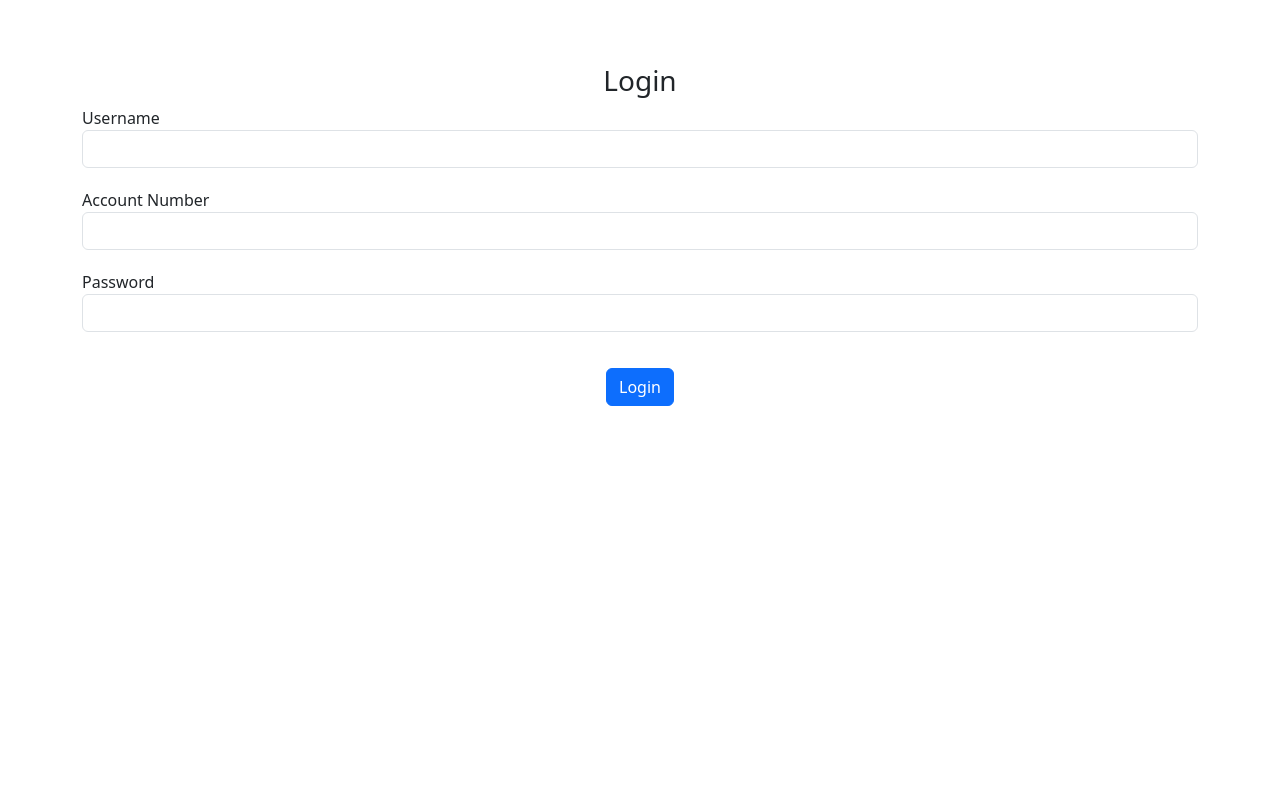
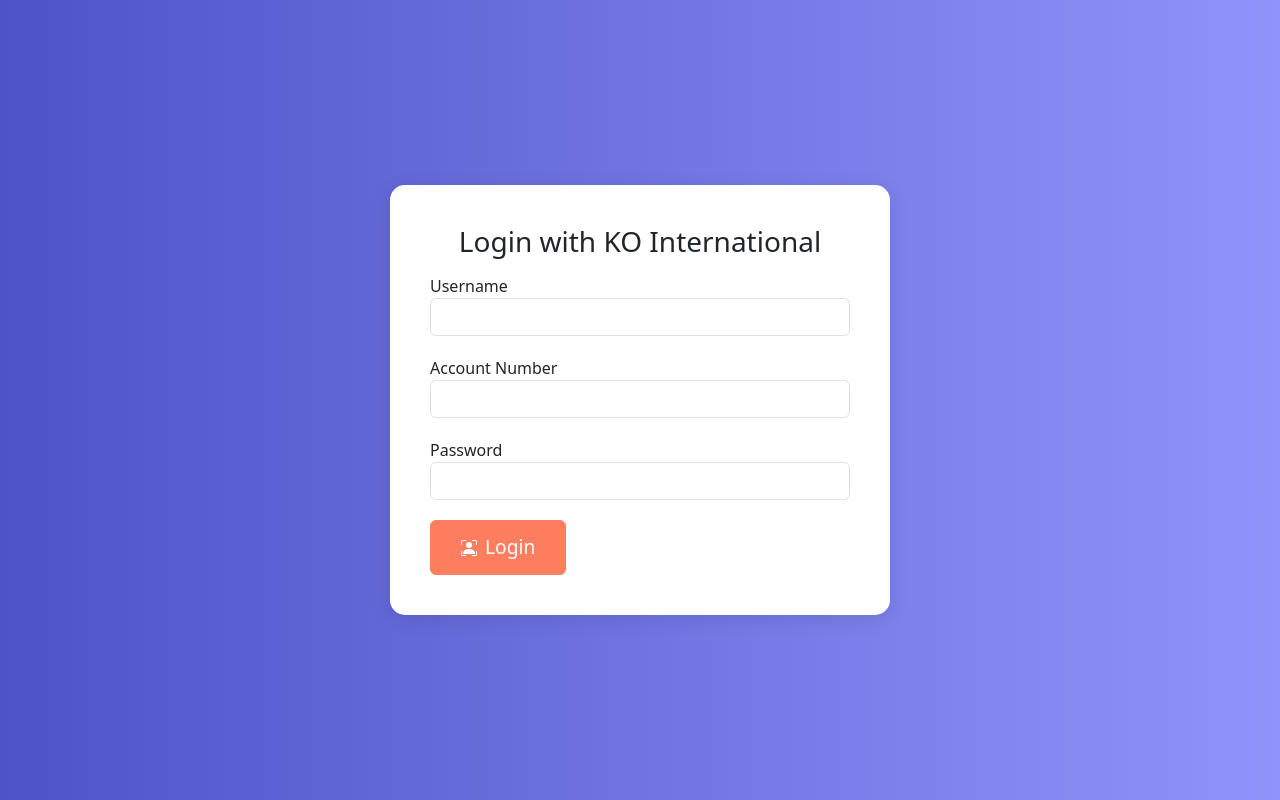
Before and after one commit to ST10055763/APDS7311-POE-KO, a React (Create React App) app in the folder frontend/: page /login in a window 1280 px wide. Built offline with nearby package versions, Linux system fonts and the light colour scheme.

Commit message:
updated login frontend

```diff
--- /dev/null
+++ b/frontend/src/components/Login.css
@@ -0,0 +1,38 @@
+/* Login.css */
+
+.login-container {
+    display: flex;
+    justify-content: center; /* Center the container horizontally */
+    align-items: center; /* Center the container vertically */
+    height: 100vh; /* Full viewport height */
+    background: linear-gradient(to right, #4e54c8, #8f94fb); /* Gradient background */
+    padding: 20px;
+}
+
+.form-container {
+    background-color: white; /* White background for the form container */
+    border-radius: 15px; /* Rounded corners */
+    padding: 40px; /* Padding inside the container */
+    box-shadow: 0 4px 20px rgba(0, 0, 0, 0.1); /* Subtle shadow for depth */
+    width: 100%; /* Full width for responsiveness */
+    max-width: 500px; /* Limit the maximum width */
+}
+
+h3 {
+    margin-bottom: 20px; /* Space between heading and form */
+    text-align: center; /* Center the heading */
+}
+
+.form-group {
+    margin-bottom: 20px; /* Space between form groups */
+}
+
+.hero-buttons .btn-primary {
+    background-color: #ff7e5f;
+    border-color: #ff7e5f;
+}
+
+.hero-buttons .btn-primary:hover {
+    background-color: #e76f55;
+    border-color: #e76f55;
+}
--- a/frontend/src/components/Login.js
+++ b/frontend/src/components/Login.js
@@ -1,5 +1,6 @@
 import React, { useState } from "react";
 import { useNavigate } from "react-router-dom";
+import './Login.css'; // Import your CSS file
 
 export default function Login() {
     const [form, setForm] = useState({
@@ -51,8 +52,10 @@
     }
 
     return (
-        <div className="container mt-5">
-            <h3 className="text-center">Login</h3>
+        <div className="login-container">
+            <div className="form-container">
+                <h3>Login with KO International</h3>
+                <p> </p>
                 {error && <div className="alert alert-danger">{error}</div>} {/* Error message display */}
                 <form onSubmit={onSubmit}>
                     <div className="form-group">
@@ -85,14 +88,29 @@
                             onChange={(e) => updateForm({ password: e.target.value })}
                         />
                     </div>
-                <div className="form-group text-center">
-                    <input
+                    <div className="hero-buttons">
+                    <button
     type="submit"
-                        value="Login"
     className="btn btn-primary mt-3"
-                    />
+    style={{ display: "flex", alignItems: "center" }}
+>
+    <svg
+        xmlns="http://www.w3.org/2000/svg"
+        width="16"
+        height="16"
+        fill="currentColor"
+        className="bi bi-person-bounding-box"
+        viewBox="0 0 16 16"
+        style={{ marginRight: "8px" }} // Space between icon and text
+    >
+        <path d="M1.5 1a.5.5 0 0 0-.5.5v3a.5.5 0 0 1-1 0v-3A1.5 1.5 0 0 1 1.5 0h3a.5.5 0 0 1 0 1zM11 .5a.5.5 0 0 1 .5-.5h3A1.5 1.5 0 0 1 16 1.5v3a.5.5 0 0 1-1 0v-3a.5.5 0 0 0-.5-.5h-3a.5.5 0 0 1-.5-.5M.5 11a.5.5 0 0 1 .5.5v3a.5.5 0 0 0 .5.5h3a.5.5 0 0 1 0 1h-3A1.5 1.5 0 0 1 0 14.5v-3a.5.5 0 0 1 .5-.5m15 0a.5.5 0 0 1 .5.5v3a1.5 1.5 0 0 1-1.5 1.5h-3a.5.5 0 0 1 0-1h3a.5.5 0 0 0 .5-.5v-3a.5.5 0 0 1 .5-.5" />
+        <path d="M3 14s-1 0-1-1 1-4 6-4 6 3 6 4-1 1-1 1zm8-9a3 3 0 1 1-6 0 3 3 0 0 1 6 0" />
+    </svg>
+    Login
+</button>
 </div>
                 </form>
             </div>
+        </div>
     );
 }
--- a/frontend/src/components/Signup.js
+++ b/frontend/src/components/Signup.js
@@ -57,7 +57,7 @@
     return (
         <div className="signup-container">
             <div className="form-container">
-                <h3 className="text-center">Register with KO Interational</h3>
+                <h3 className="text-center">Register with KO International</h3>
                 <p> </p>
                 <form onSubmit={onSubmit}>
                     <div className="form-group">
@@ -131,7 +131,7 @@
             <path d="M12.5 16a3.5 3.5 0 1 0 0-7 3.5 3.5 0 0 0 0 7m.5-5v1h1a.5.5 0 0 1 0 1h-1v1a.5.5 0 0 1-1 0v-1h-1a.5.5 0 0 1 0-1h1v-1a.5.5 0 0 1 1 0m-2-6a3 3 0 1 1-6 0 3 3 0 0 1 6 0M8 7a2 2 0 1 0 0-4 2 2 0 0 0 0 4"/>
             <path d="M8.256 14a4.5 4.5 0 0 1-.229-1.004H3c.001-.246.154-.986.832-1.664C4.484 10.68 5.711 10 8 10q.39 0 .74.025c.226-.341.496-.65.804-.918Q8.844 9.002 8 9c-5 0-6 3-6 4s1 1 1 1z"/>
         </svg>
-        Create Person
+        Sign-Up
     </button>
 </div>
 
```
Lines whose indentation alone changed are shown as unchanged.
